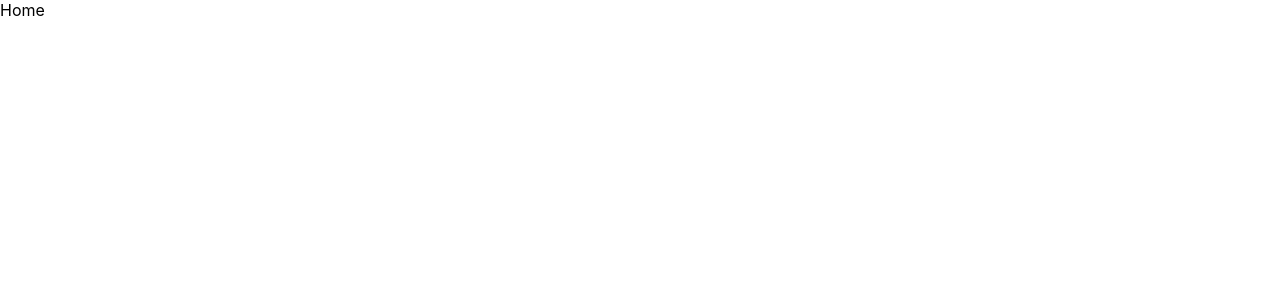
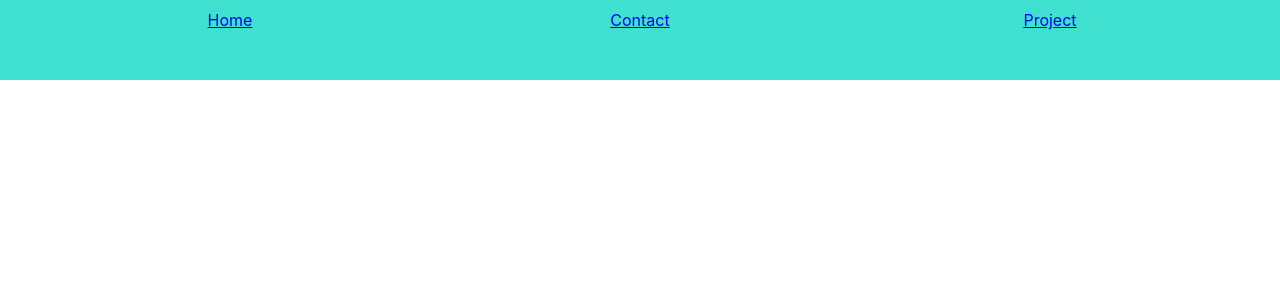
Before and after one commit to markruth2nd/my-portfolio, a React (Create React App) app: page / in a window 1280 px wide. Shown: the top 300 px of the page. Built offline with nearby package versions, Linux system fonts and the light colour scheme.

Commit message:
added header with lnks to Home, Contact & Project

```diff
--- a/package.json
+++ b/package.json
@@ -2,7 +2,7 @@
   "name": "my-portfolio",
   "version": "0.1.0",
   "private": true,
-  "homepage": "http//markruth2nd.github.io/my-portfolio",
+  "homepage": "http://markruth2nd.github.io/my-portfolio",
   "dependencies": {
     "@testing-library/jest-dom": "^5.16.5",
     "@testing-library/react": "^13.4.0",
--- a/src/App.js
+++ b/src/App.js
@@ -3,17 +3,19 @@ import { BrowserRouter as Router, Route, Routes } from 'react-router-dom';
 import Home from './pages/Home';
 import Contact from './pages/Contact';
 import Project from './pages/Project';
+import Header from './components/Header';
 
 function App() {
   return (
     <Router>
       <div>
+        <Header/>
 
         <Routes>
 
           <Route path="/" element={<Home/>} />
-          <Route path="Contact" element={<Contact/>} />
-          <Route path="Project" element={<Project/>} />
+          <Route path="/contact" element={<Contact/>} />
+          <Route path="/project" element={<Project/>} />
 
         </Routes>
       </div>
--- a/src/components/Header.js
+++ b/src/components/Header.js
@@ -0,0 +1,13 @@
+import { Link } from "react-router-dom"
+
+
+
+const Header = () => {
+    return <header className="header">
+            <Link to="home"> Home</Link>
+            <Link to="contact"> Contact</Link>
+            <Link to="project"> Project</Link>
+        </header>
+}
+
+export default Header;
--- a/src/index.css
+++ b/src/index.css
@@ -7,7 +7,14 @@ body {
   -moz-osx-font-smoothing: grayscale;
 }
 
-code {
-  font-family: source-code-pro, Menlo, Monaco, Consolas, 'Courier New',
-    monospace;
+.header{
+  display: grid;
+  grid-template-columns: 1fr 1fr 1fr;
+  background-color: turquoise;
+  justify-content: center;
+  text-align: center;
+  padding-left: 25px;
+  padding-right: 25px;
+  height: 40px;
+  align-items: center;
 }
--- a/src/pages/Contact.js
+++ b/src/pages/Contact.js
@@ -1,6 +1,4 @@
-import React from 'react';
-
-const Contact =() => {
+const Contact = () => {
     return <div>
         Contact
     </div>
--- a/src/pages/Home.js
+++ b/src/pages/Home.js
@@ -1,8 +1,15 @@
-import React from 'react';
 
-const Home =() => {
+
+
+const Home = () => {
     return <div>
-        Home
+        <header className="header">
+
+        </header>
+        <section>
+
+
+        </section>
     </div>
 }
 
--- a/src/pages/Project.js
+++ b/src/pages/Project.js
@@ -1,6 +1,4 @@
-import React from 'react';
-
-const Project =() => {
+const Project = () => {
     return <div>
         <header>
         Project
```
Also changed, not shown: src/App.css (deleted, +0 -38 lines).
